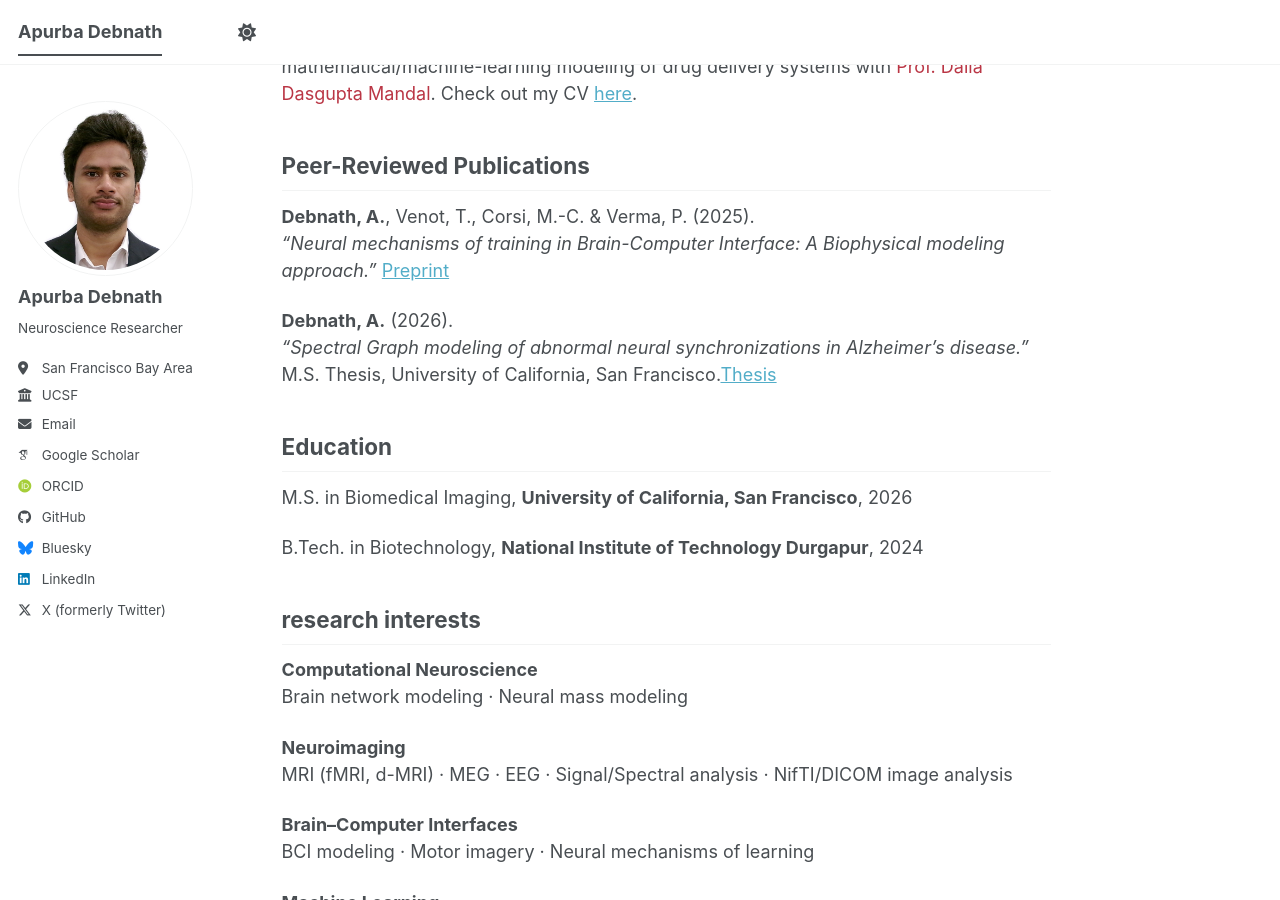
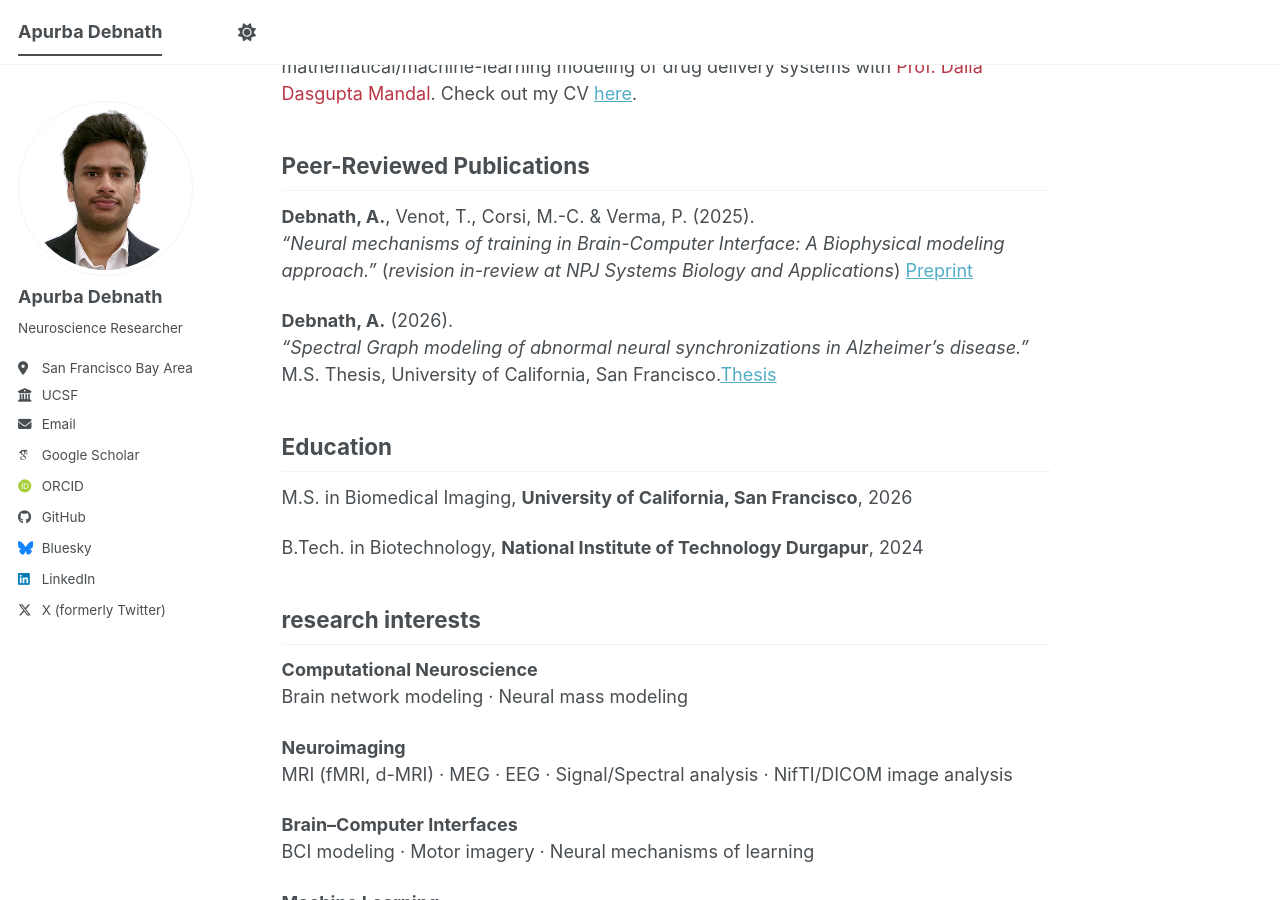
Before and after one commit to ApurbaApd/ApurbaApd.github.io, a Jekyll site: the page built from _pages/about.md, in a window 1280 px wide and 900 px high, scrolled down 496 px. Built offline with Jekyll 4.4.1, drawn with Linux system fonts in a browser that asks for light colours; some web fonts are replaced; a script bundle is joined from its source files by our own code; library files that are not in the unit come from our copies.

Commit message:
Revise publication status in about.md
Updated publication status for a peer-reviewed paper.

```diff
--- a/_pages/about.md
+++ b/_pages/about.md
@@ -19,7 +19,7 @@ from <a href="https://nitdgp.ac.in/department/biotechnology" style="color: #BA36
 
 **Debnath, A.**, Venot, T., Corsi, M.-C. & Verma, P. (2025).
 *"Neural mechanisms of training in Brain-Computer Interface: A Biophysical
-modeling approach."*  [Preprint](https://doi.org/10.1101/2025.06.21.660834)
+modeling approach."* (*revision in-review at NPJ Systems Biology and Applications*)  [Preprint](https://doi.org/10.1101/2025.06.21.660834)
 
 **Debnath, A.** (2026).
 *"Spectral Graph modeling of abnormal neural synchronizations in Alzheimer's
```
